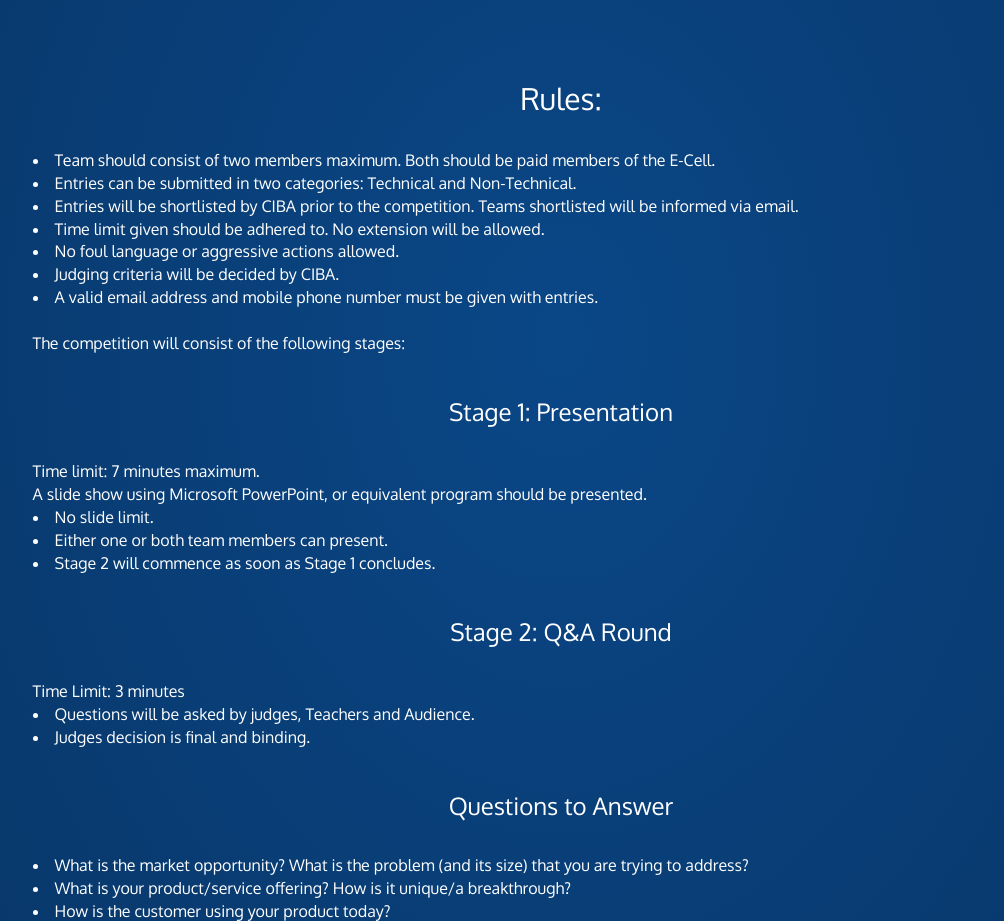
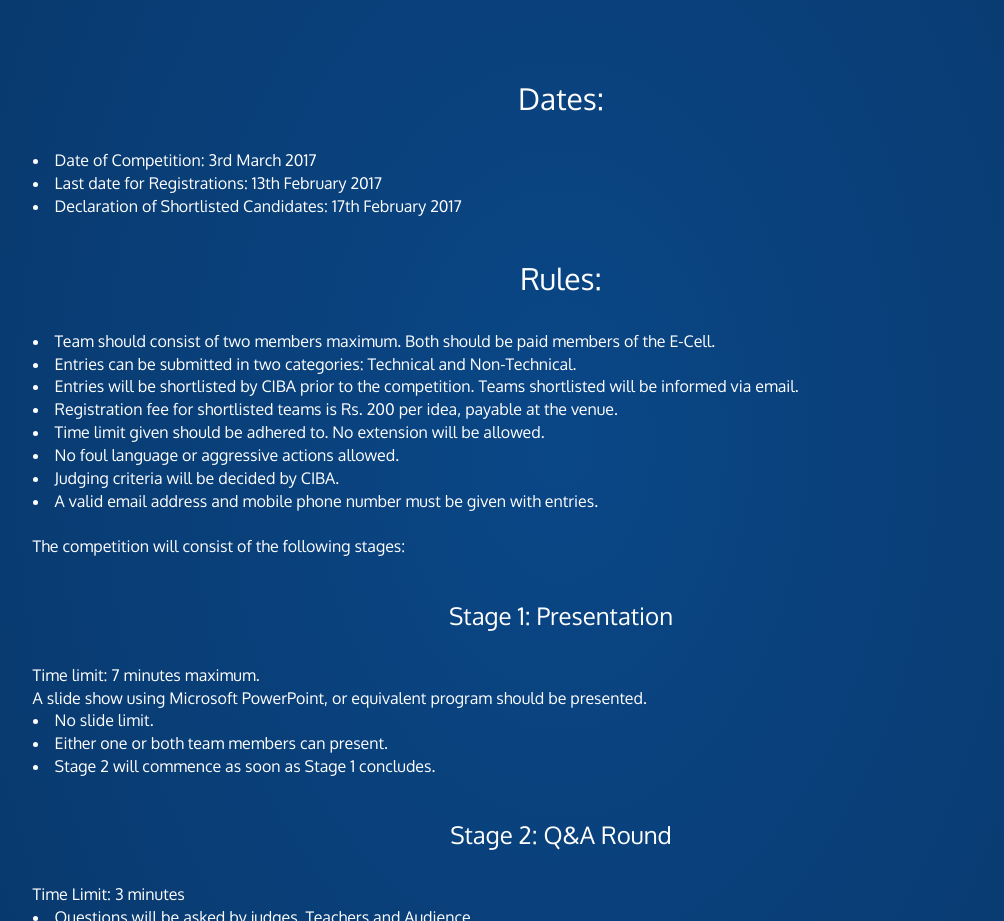
Before and after one commit to PCCE/E-Cell-WebSite, a plain HTML site: page index.html in a window 1280 px wide. Shown: the part 1073-1994 px from the top of the page, without its empty margins (79-1083 px from the left). Drawn offline with nearby package versions, Linux system fonts and the light colour scheme; animation ran at ten frames a second.

Commit message:
Updated for 2017

```diff
--- a/index.html
+++ b/index.html
@@ -45,9 +45,11 @@
           <ul class="nav navbar-nav">
             <li><a href="#home">Home</a></li>
             <li><a href="#events">Events</a></li>
+            <!--
             <li><a href="#team">The Team</a></li>
             <li><a href="#about">About Us</a></li>
             <li><a href="#contact">Contact</a></li>
+            -->
           </ul>
         </div><!-- /.navbar-collapse -->
       </div><!-- /.container-fluid -->
@@ -71,11 +73,18 @@
       <div class="event-grad text-center" style="padding: 2%;">
         <h1 class="event-text">Business Idea Competition</h1>
         <img src="img/ec.header.png" style="padding: 5%;max-width: 100%;height: auto;"></img>
+        <h2 class="event-text">Dates:</h2>
+        <div class="event-text event-rules">
+          <li>Date of Competition: 3rd March 2017</li>
+          <li>Last date for Registrations: 13th February 2017</li>
+          <li>Declaration of Shortlisted Candidates: 17th February 2017</li>
+        </div>
         <h2 class="event-text">Rules:</h2>
         <div class="event-text event-rules">
           <li>Team should consist of two members maximum. Both should be paid members of the E-Cell.</li>
           <li>Entries can be submitted in two categories: Technical and Non-Technical.</li>
           <li>Entries will be shortlisted by CIBA prior to the competition. Teams shortlisted will be informed via email.</li>
+          <li>Registration fee for shortlisted teams is Rs. 200 per idea, payable at the venue.</li>
           <li>Time limit given should be adhered to. No extension will be allowed.</li>
           <li>No foul language or aggressive actions allowed.</li>
           <li>Judging criteria will be decided by CIBA.</li>
@@ -113,6 +122,7 @@
         </div>
       </div>
     </section>
+    <!--
     <section id="team" class="section team-layout">
       <h1>E-Cell Council 2015-16</h1>
       <div class="card">
@@ -316,6 +326,7 @@
     </section>
     <section id="about" class="section"></section>
     <section id="contact" class="section"></section>
+    -->
 
     <footer>
       <p class="pull-right"><a href="#home">Back to top</a></p>
```
